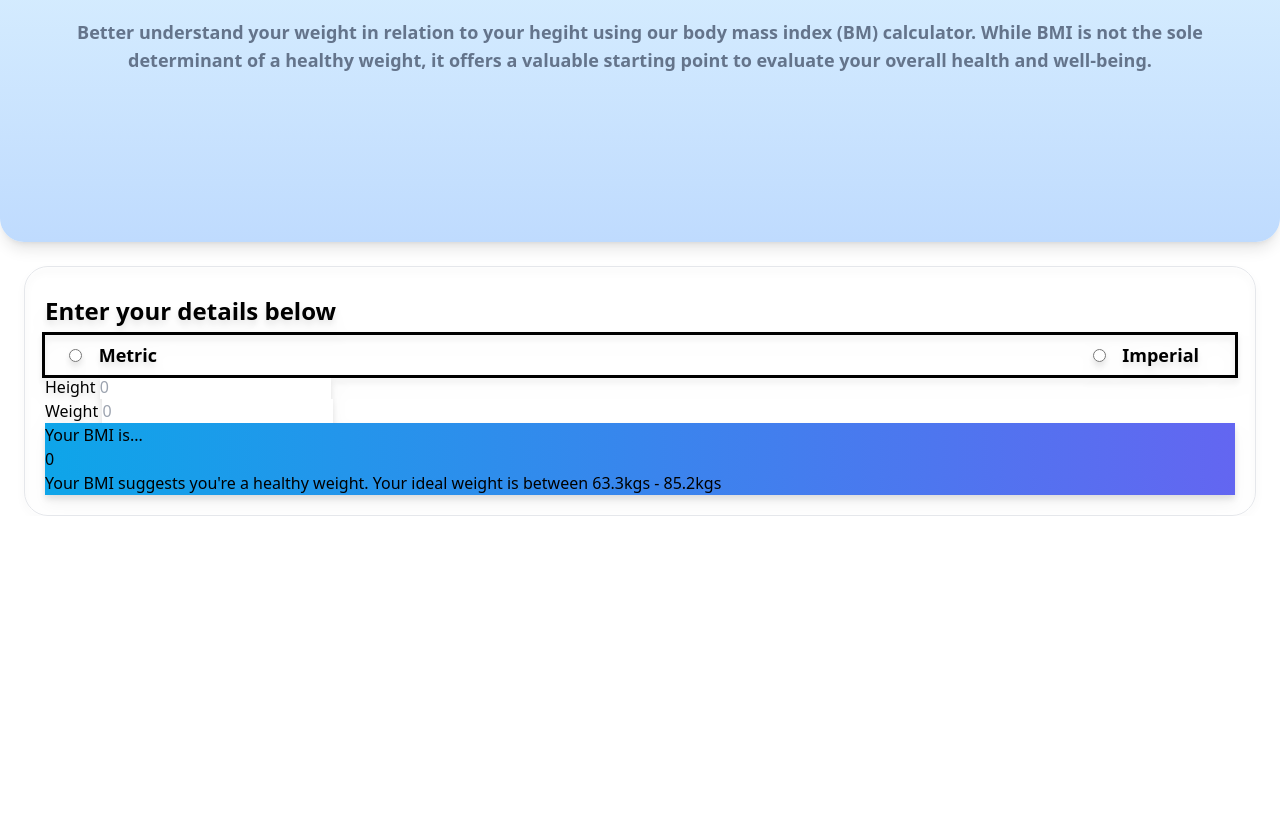
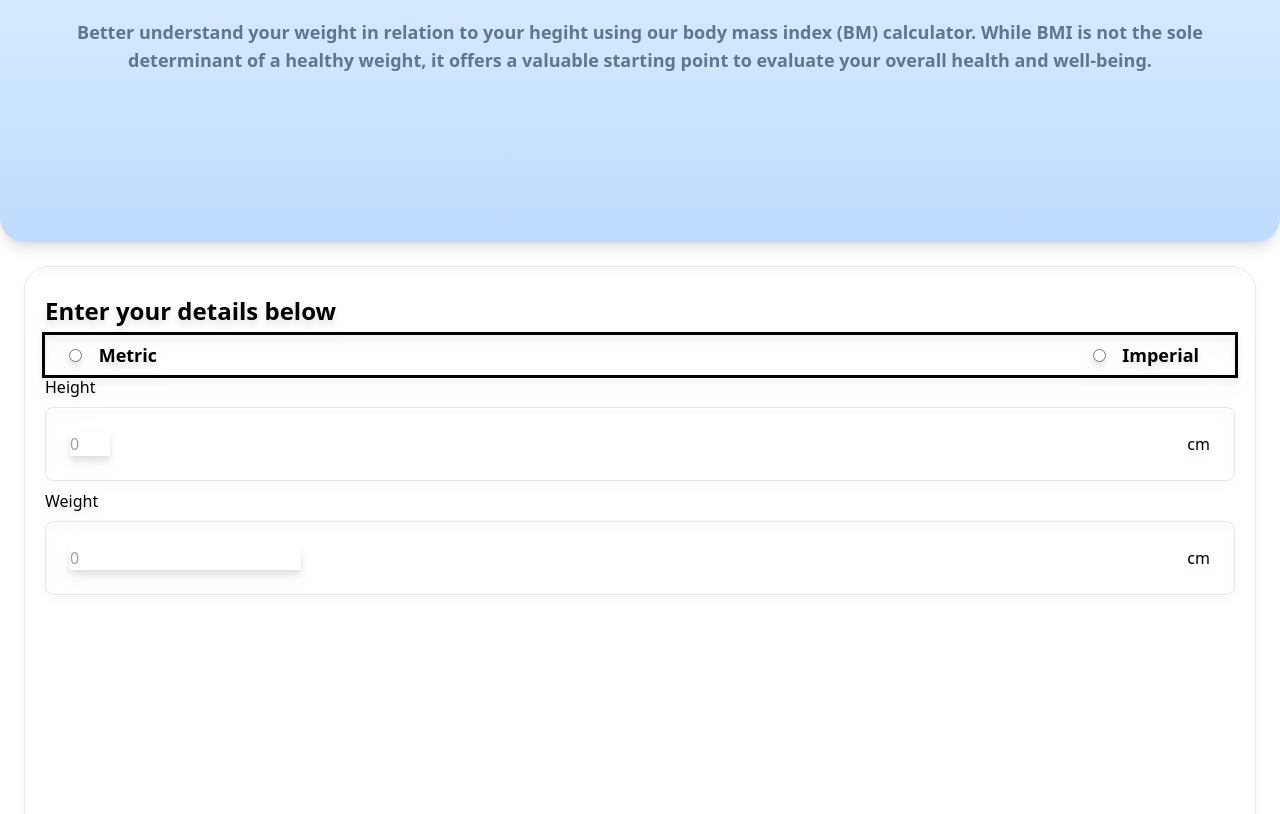
Before and after one commit to joshuabroqueza/front_end_mentor, a plain HTML site: page bmi-calculator/src/index.html in a window 1280 px wide. Shown: the part 286-1100 px from the top of the page. Before the commit the page ends 802 px from the top, so only its background shows below. Drawn offline with Linux system fonts and the light colour scheme.

Commit message:
updating the bmi form

```diff
--- a/bmi-calculator/src/index.html
+++ b/bmi-calculator/src/index.html
@@ -33,7 +33,9 @@
           your overall health and well-being.
         </p>
       </div>
-      <div class="form_container border rounded-3xl m-6 p-5 drop-shadow-lg">
+      <div
+        class="form_container border h-[90vh] rounded-3xl m-6 p-5 drop-shadow-lg"
+      >
         <h1 class="font-semibold my-2 text-2xl">Enter your details below</h1>
 
         <div
@@ -48,17 +50,32 @@
             <label class="mx-3" for="imperial">Imperial</label>
           </div>
         </div>
-        <div>
-          <div>
+
+        <div class="">
+          <div class="">
             <label for="Height">Height</label>
-            <input type="number" placeholder="0" />
+            <div
+              class="border rounded-lg flex justify-between items-center p-6 my-2"
+            >
+              <input
+                class="outline-none border-none w-10"
+                type="number"
+                placeholder="0"
+              />
+              <span>cm</span>
+            </div>
           </div>
-          <div>
-            <label for="weight">Weight</label>
-            <input type="number" placeholder="0" />
+          <div class="">
+            <label for="Height">Weight</label>
+            <div
+              class="border rounded-lg flex justify-between  items-center p-6 my-2"
+            >
+              <input type="number" placeholder="0" />
+              <span>cm</span>
+            </div>
           </div>
         </div>
-        <div
+        <!-- <div
           class="result_container bg-gradient-to-r from-sky-500 to-indigo-500"
         >
           <h3>Your BMI is...</h3>
@@ -67,7 +84,7 @@
             Your BMI suggests you're a healthy weight. Your ideal weight is
             between 63.3kgs - 85.2kgs
           </p>
-        </div>
+        </div> -->
       </div>
     </div>
   </body>
```
Also changed, not shown: bmi-calculator/dist/output.css.
